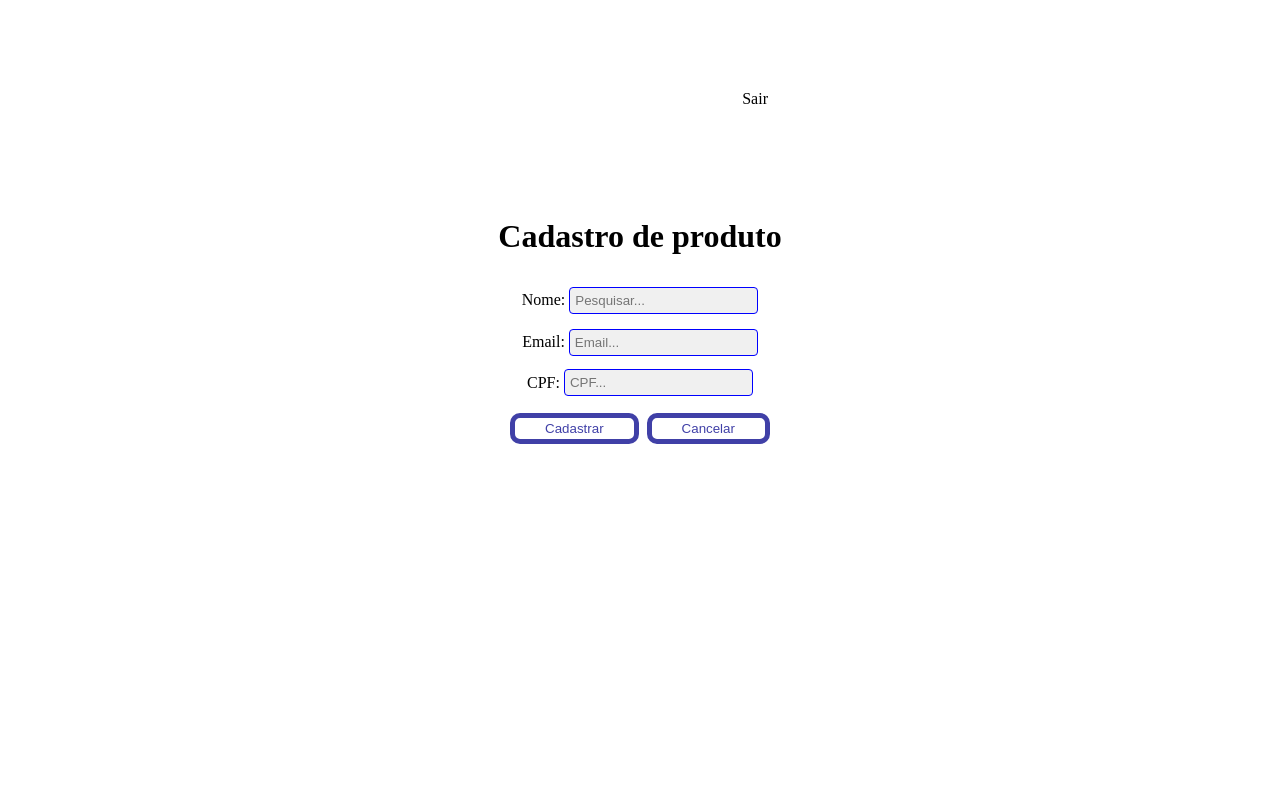
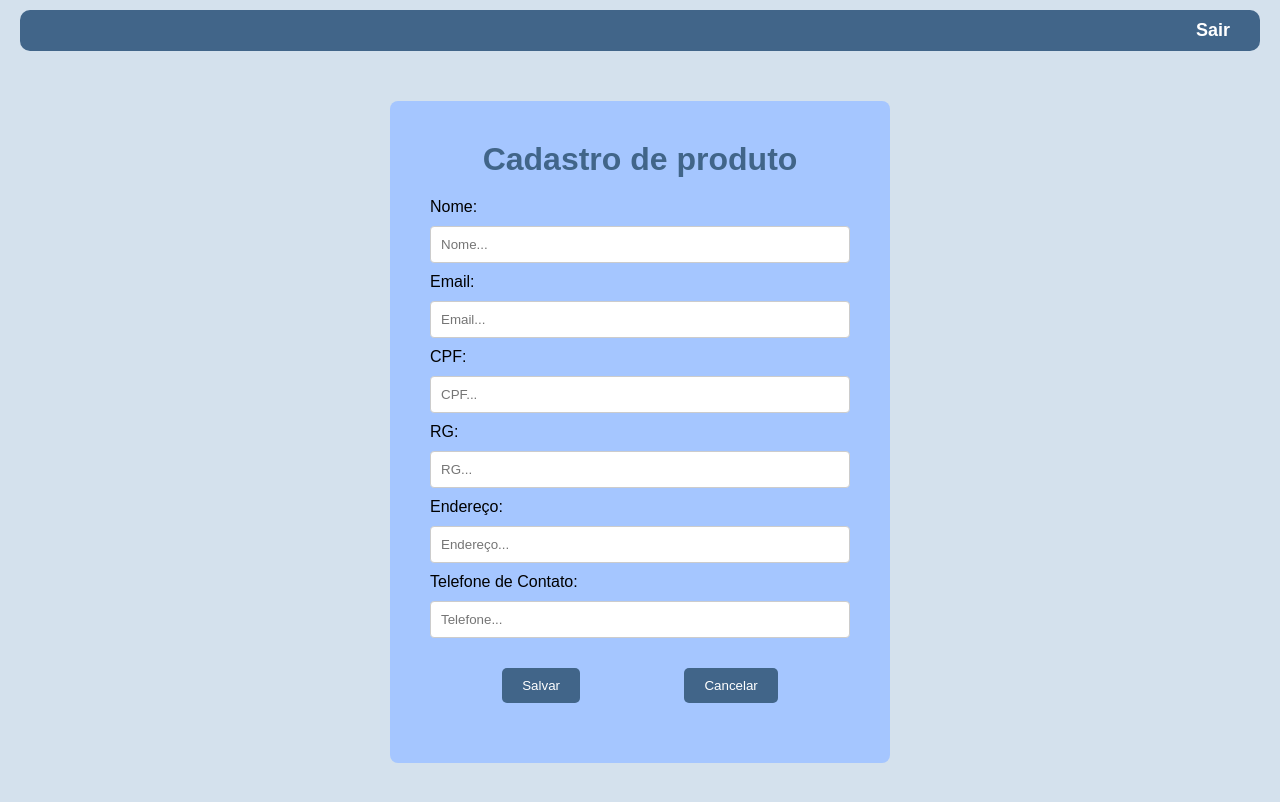
Before and after one commit to bea21SP/tela-de-login, a plain HTML site: page cadastro.html in a window 1280 px wide. Drawn offline with Linux system fonts and the light colour scheme.

Commit message:
Salvando alterações

```diff
--- a/cadastro.html
+++ b/cadastro.html
@@ -6,14 +6,16 @@
     <title>Cadastro</title>
     <link rel="stylesheet" href="style.css">
 </head>
-<header><a href="tela.html">Sair</a>
+<header>
+    <a href="tela.html">Sair</a>
 </header>
     <body>
 
+        <main class="container">
             <h1>Cadastro de produto</h1>
                 <nav>
                     <label for="username">Nome:</label>
-            <input type="text" placeholder="Pesquisar..." />
+                    <input type="text" placeholder="Nome..." />
                 </nav>
                 <nav>
                     <label for="Email">Email:</label>
@@ -24,9 +26,25 @@
                     <input type="number" placeholder="CPF..." />
                 </nav>
                 <nav>
-            <input type="button" value="Cadastrar">
-            <input type="button" value="Cancelar">
-
+                    <label for="RG">RG:</label>
+                    <input type="number" placeholder="RG..." />
                 </nav>
+                <nav>
+                    <label for="Endereço">Endereço:</label>
+                    <input type="text" placeholder="Endereço..." />
+                </nav>
+                <nav>
+                    <label for="Telefone de Contato">Telefone de Contato:</label>
+                    <input type="tel" placeholder="Telefone..." />
+                </nav>
+            </section>
+            <section>
+                <nav>
+                    <ul>
+                        <li><button>Salvar</button></li>
+                        <li><button>Cancelar</button></li>
+                    </ul>
+                </nav>
+            </main>
     </body>
 </html>
--- a/style.css
+++ b/style.css
@@ -5,68 +5,82 @@
 }
 
 body {
-    display: flex;
-    flex-direction: column;
-    justify-content: center;
-    align-items: center;
-    height: 100vh
+    background-color: #d4e1ed;
+    font-family: Arial, sans-serif;
+}
+header {
+    background-color: #416589;
+    margin: 10px 20px;
+    padding: 10px;
+    text-align: right;
+    border-radius: 10px;
 }
 
 h1 {
-    margin-top: -10%;
-    margin-bottom: 2%;
-
+    text-align: center;
+    color: #416589;
+    margin-bottom: 20px;
+}
+.container {
+    display: flex;
+    flex-direction: column;
+    max-width: 500px;
+    margin: 50px auto;
+    padding: 40px;
+    background-color: #a5c6ff;
+    border-radius: 8px;
+    box-shadow:#416589;
 }
 
 input {
-    margin-block: 3%;
-
+    display: flex;
+    flex-direction: row;
+    align-items: end;
+    width: 100%;
+    padding: 10px;
+    margin: 10px auto;
+    border: 1px solid #ccc;
+    border-radius: 4px;
 }
 
-input[type="text"] {
-    background-color: rgb(240, 240, 240);
-    border: 1px solid blue;
-    border-radius: 4px;
-    padding: 5px;
+header a {
+    color: white;
+    text-decoration: none;
+    font-weight: bold;
+    font-size: 18px;
+    margin-right: 20px;
+    }
 
+img {
+    border: 5px solid #3c5cb3;
+    border-radius: 50%;
+    background-color: white;
+    width: 150px;
+    height: 150px;
 }
 
-input[type="number"] {
-    background-color: rgb(240, 240, 240);
-    border: 1px solid blue;
-    border-radius: 4px;
-    padding: 5px;
+.imagem {
+    text-align: center;
+    margin-bottom: 20px;
 }
 
-.login {
-    margin: 0px 10px;
-    padding: 15px;
-    text-align: end;
+ul {
+    list-style-type: none;
+    display: flex;
+    justify-content: space-around;
+    margin: 10px;
+    padding: 10px;
 }
-
-input[type="button"] {
-    border: 5px;
-    border-color: rgb(64, 64, 167);
-    border-style: solid;
-    border-radius: 10px;
-    background-color: white;
-    color: rgb(64, 64, 167);
-    transition: background-color rgb(64, 64, 167), transition 1s;
-    padding: 3px 30px 3px 30px;
-    text-align: center;
-    margin: 10px 2px;
-
-}
-
-header {
-    position: fixed;
-    top: 0;
-    right: 0;
-    margin: 7% 40%;
-
-}
-
 a {
     text-decoration: none;
     color: black;
 }
+
+button {
+    background-color: #416589;
+    color: white;
+    border: none;
+    padding: 10px 20px;
+    border-radius: 5px;
+    cursor: pointer;
+}
```
Also changed, not shown: tela.html (+15 -12 lines), crystal-logo-png_seeklogo-491833.png (added). Lines whose indentation alone changed are shown as unchanged.
